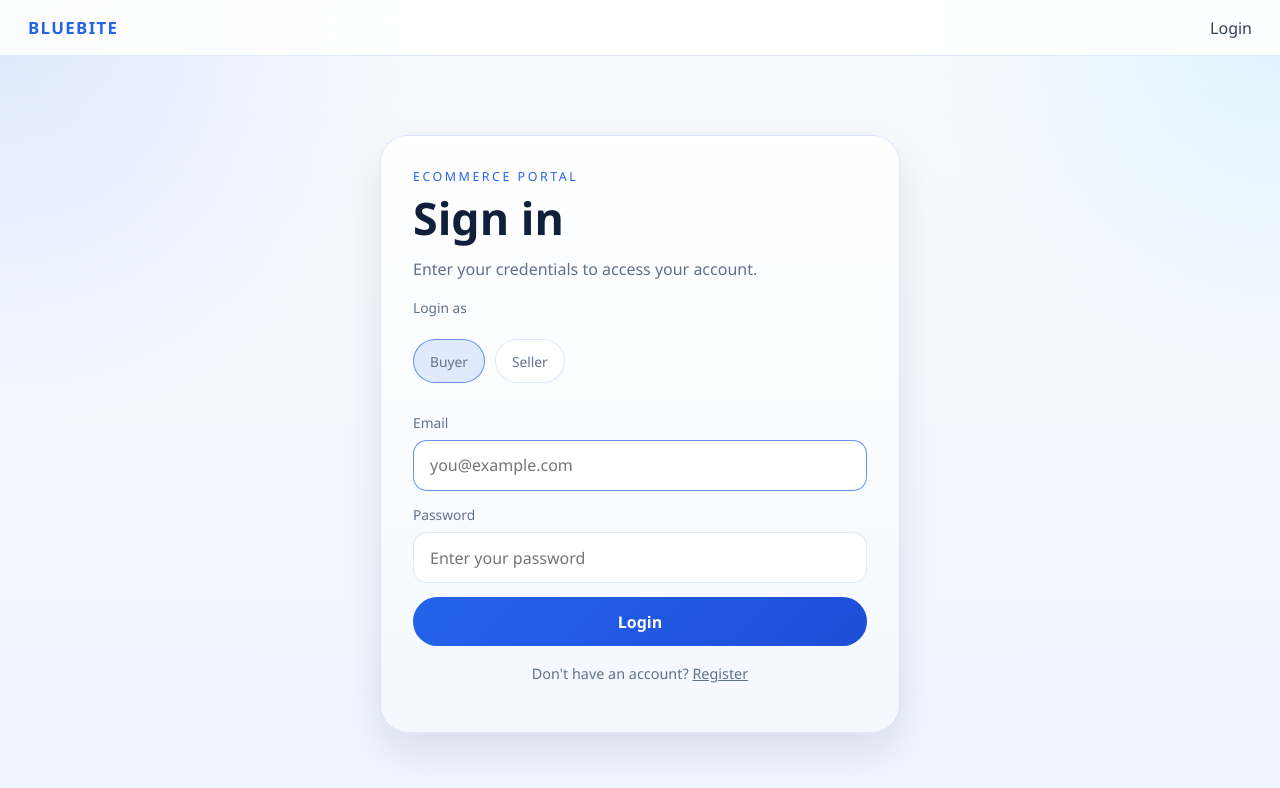
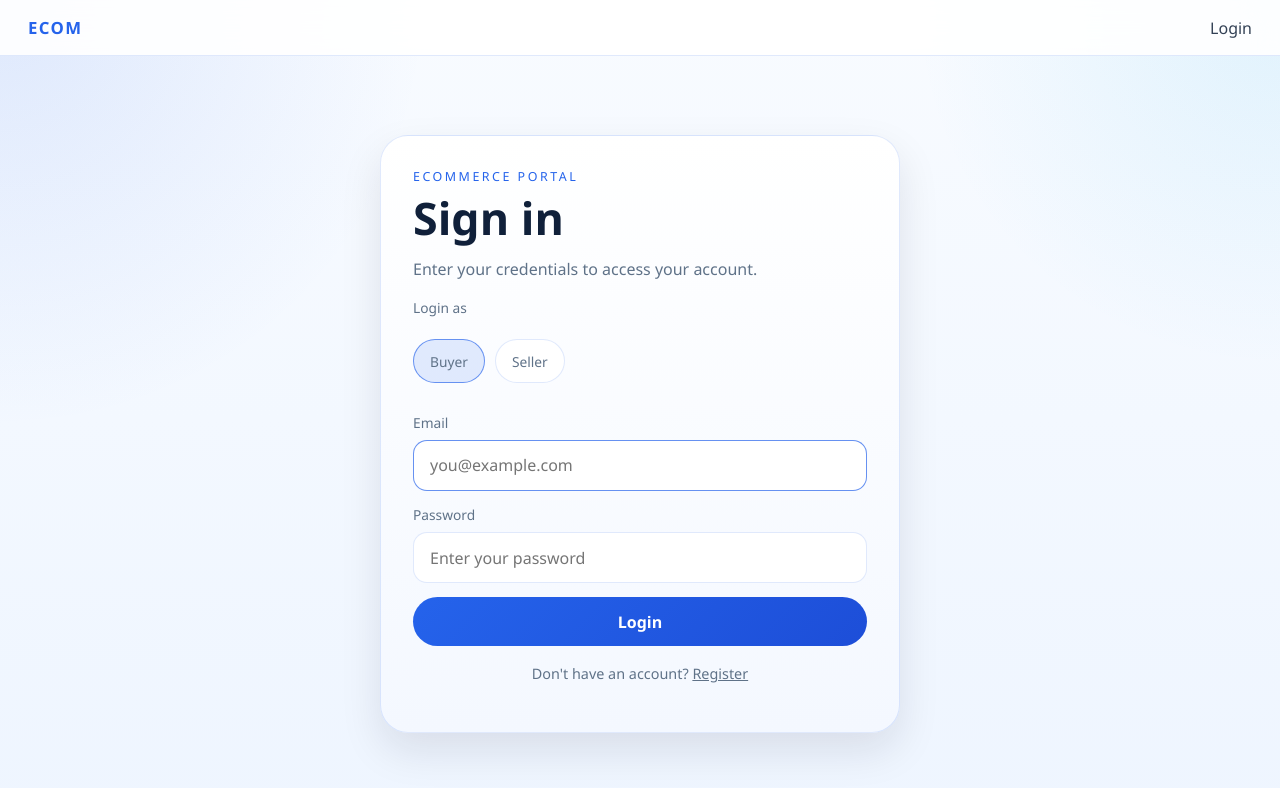
Before and after one commit to pdgayan/ecom-web, a React (Vite) app in the folder frontend/: page /login in a window 1280 px wide. Shown: the top 788 px of the page. Built offline with nearby package versions, Linux system fonts and the light colour scheme; no server answers; the HTML template or start-up script is replaced by a standard one.

Commit message:
ecom added

```diff
--- a/frontend/src/components/Navbar.jsx
+++ b/frontend/src/components/Navbar.jsx
@@ -19,7 +19,7 @@ export default function Navbar() {
         to={isSellerRole ? "/dashboard" : "/products"}
         className="navbar-brand"
       >
-        BlueBite
+        Ecom
       </Link>
 
       <div className="navbar-links">
```
